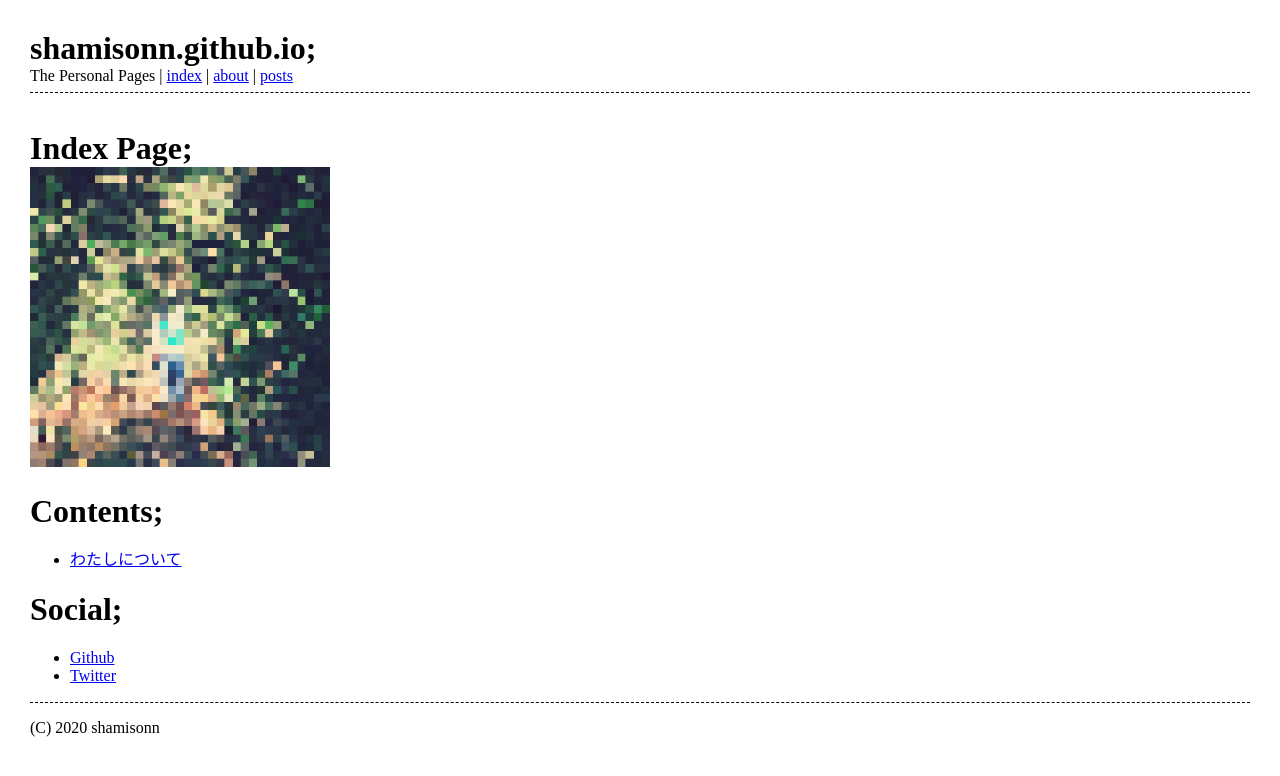
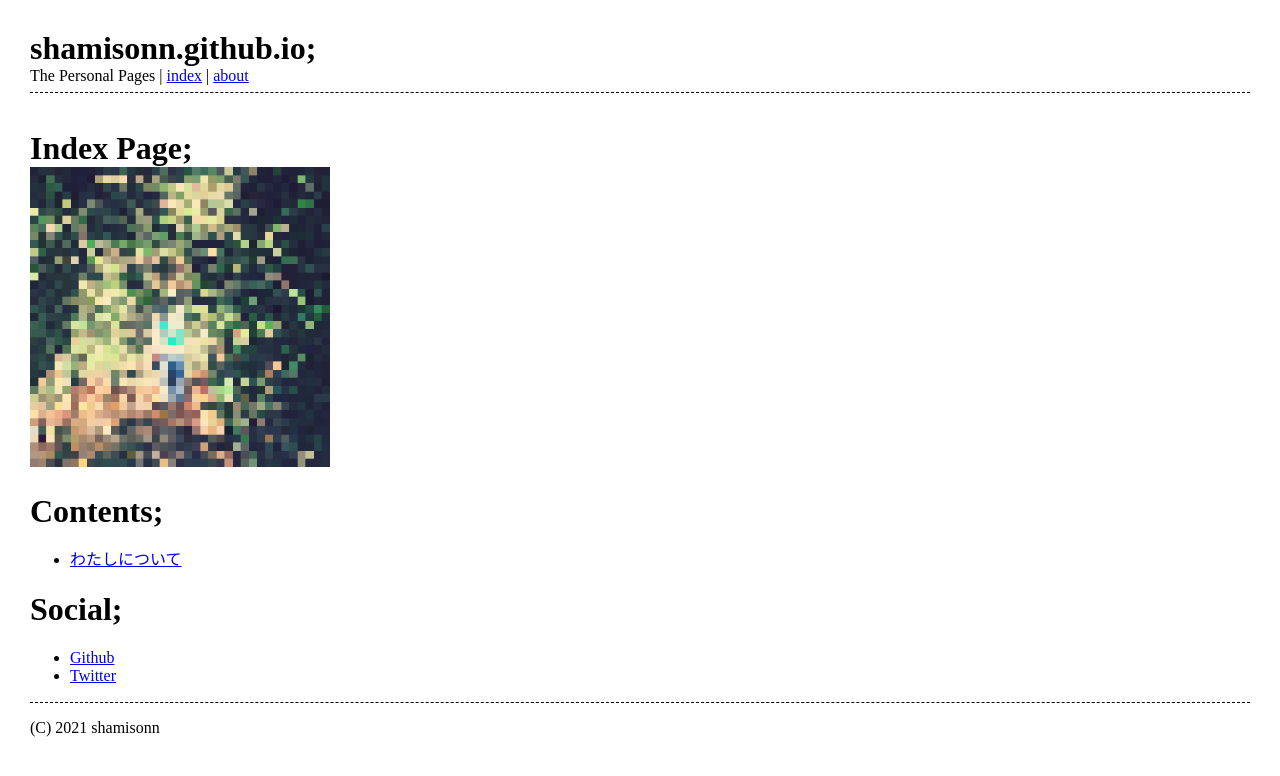
Before and after one commit to shamisonn/shamisonn.github.io, a Jekyll site: the page built from index.html, in a window 1280 px wide. Shown: the top 776 px of the page. Built offline with Jekyll 4.4.1, drawn with Linux system fonts in a browser that asks for light colours; nearby versions of some CDN libraries.

Commit message:
Update default.html

```diff
--- a/_layouts/default.html
+++ b/_layouts/default.html
@@ -25,7 +25,7 @@
   <header class="header">
     <h1 class="title">shamisonn.github.io;</h1>
     <p class="subtitle">
-      The Personal Pages | <a href="/">index</a> | <a href="/about">about</a> | <a href="/posts">posts</a>
+      The Personal Pages | <a href="/">index</a> | <a href="/about">about</a>
     </p>
   </header>
   <main class="{{ page.mode }}">
@@ -33,7 +33,7 @@
     {{ content }}
   </main>
   <footer class="footer">
-    <p>(C) 2020 shamisonn</p>
+    <p>(C) 2021 shamisonn</p>
   </footer>
 </body>
 
```
